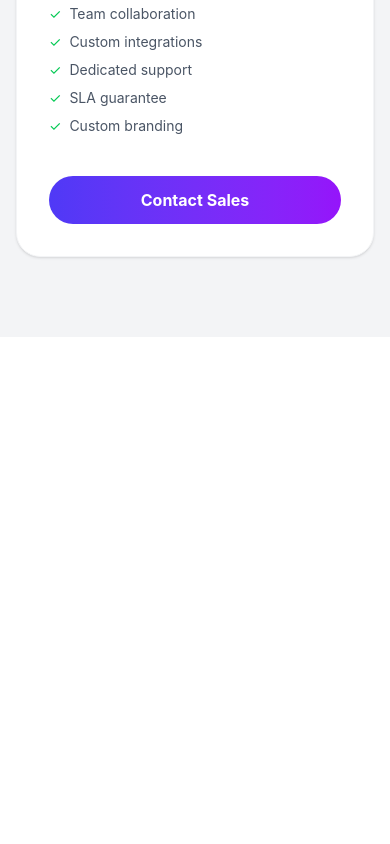
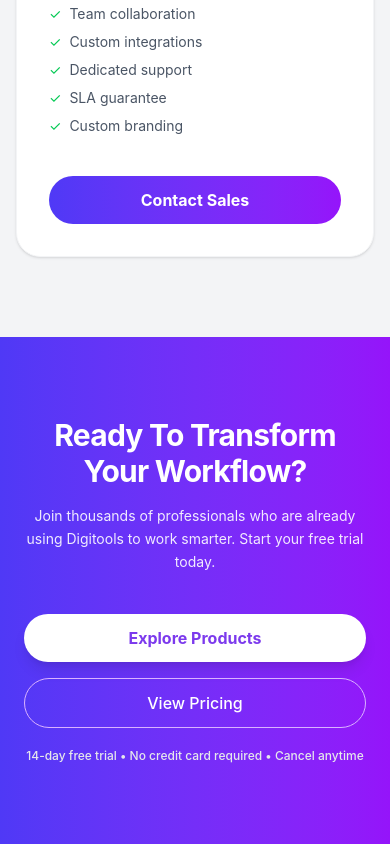
Before and after one commit to Redwanhossain200/digitools-website, a React (Vite) app: page / in a window 390 px wide. Shown: the part 7506-8350 px from the top of the page. Before the commit the page ends 7843 px from the top, so only its background shows below. Built offline with nearby package versions, Linux system fonts and the light colour scheme.

Commit message:
cta section added

```diff
--- a/src/App.jsx
+++ b/src/App.jsx
@@ -7,6 +7,7 @@
 import MainSection from './components/MainSection'
 import Steps from './components/Steps'
 import Pricing from './components/Pricing'
+import CTA from './components/CTA'
 import './App.css'
 
 function App() {
@@ -79,6 +80,10 @@
         <Steps></Steps>
 
         <Pricing></Pricing>
+
+        <CTA></CTA>
+
+
       </div>
     </>
   )
--- /dev/null
+++ b/src/components/CTA.jsx
@@ -0,0 +1,27 @@
+const CTA = () => {
+  return (
+    <section id="testimonials" className="bg-linear-to-r from-[#4F39F6] to-[#9514FA] py-20 px-6 text-center text-white">
+      <div className="max-w-4xl mx-auto">
+        <h2 className="text-3xl md:text-4xl font-bold mb-4 tracking-tight">
+          Ready To Transform Your Workflow?
+        </h2>
+        <p className="text-white text-sm md:text-base mb-10 max-w-2xl mx-auto leading-relaxed opacity-90">
+          Join thousands of professionals who are already using Digitools to work smarter. <br className="hidden md:block" /> Start your free trial today.
+        </p>
+        <div className="flex flex-col sm:flex-row items-center justify-center gap-4 mb-5">
+          <button className="cursor-pointer w-full sm:w-auto px-8 py-3 bg-white text-[#7C3AED] font-bold rounded-full transition-all hover:bg-gray-100 hover:scale-105 active:scale-95 shadow-lg">
+            Explore Products
+          </button>
+          <button className="cursor-pointer w-full sm:w-auto px-8 py-3 border border-purple-300 text-white font-medium rounded-full transition-all hover:bg-white/10 hover:border-white active:scale-95">
+            View Pricing
+          </button>
+        </div>
+        <p className="text-gray-200 text-xs md:text-sm font-medium">
+          14-day free trial • No credit card required • Cancel anytime
+        </p>
+      </div>
+    </section>
+  );
+};
+
+export default CTA;
```
